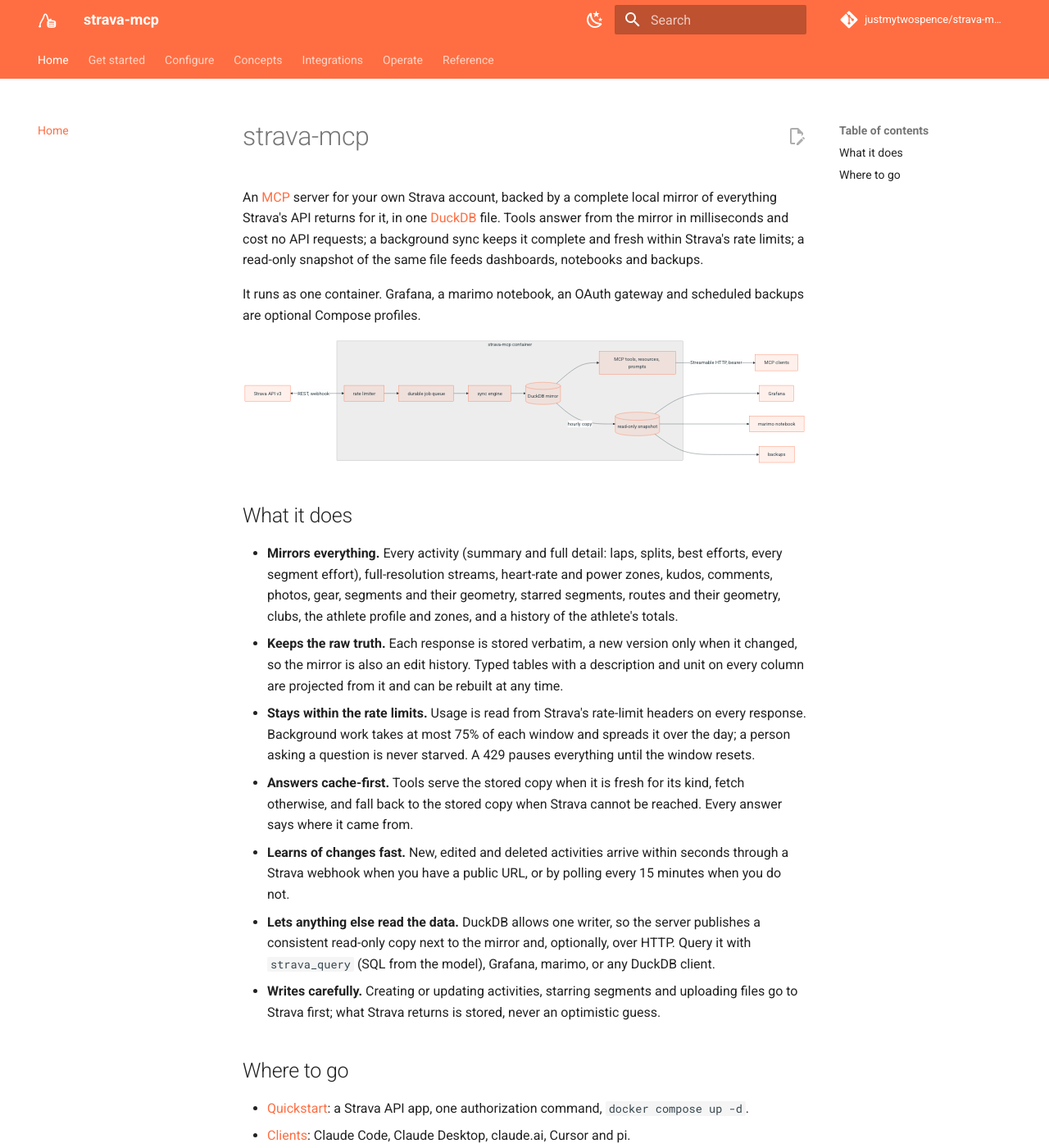
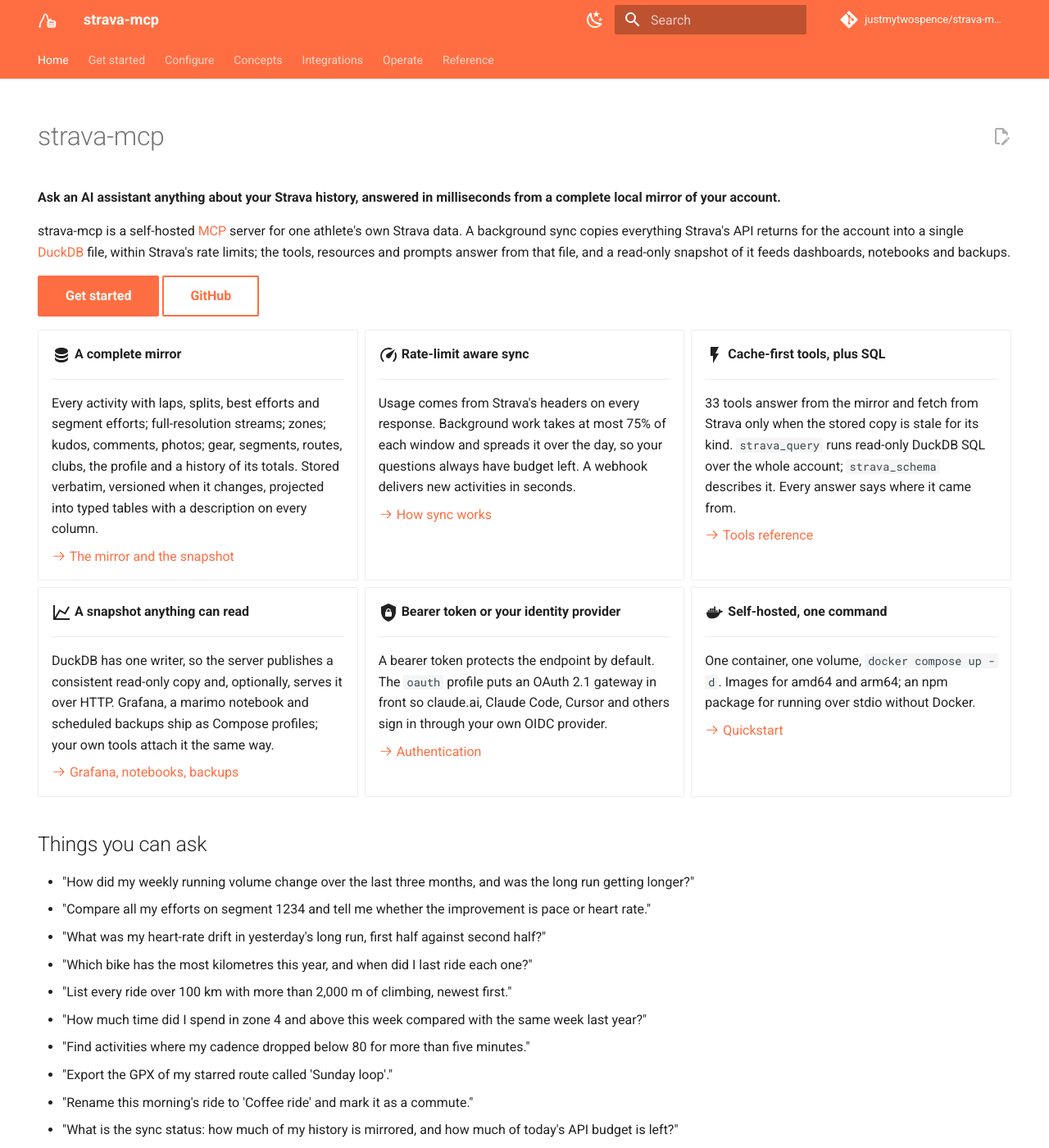
Before and after one commit to justmytwospence/strava-mcp, an MkDocs documentation site: the page built from docs/index.md, in a window 1280 px wide and 1400 px high. Shown: the whole window at 82% size. Built offline with MkDocs 1.6.1 and Material for MkDocs 9.7.7, drawn with Linux system fonts in a browser that asks for light colours; comment, search, counter and statistics services are not loaded; some of the changed text lies outside the part shown.

Commit message:
docs: rewrite the home page and README as a product introduction
A one-sentence pitch, feature cards, example questions, why a mirror, a fair
comparison with live-API servers, requirements, the Strava terms notice with
links to the agreement, policy and brand guidelines, the garmin-mcp sibling,
and a placeholder for screenshots. The README gains npm and license badges, the
npx route without Docker, and the bearer-token shell variable caveat; the image
publishing notes move to CONTRIBUTING.

````diff
--- a/docs/index.md
+++ b/docs/index.md
@@ -1,45 +1,123 @@
+---
+title: strava-mcp
+hide:
+  - navigation
+  - toc
+---
+
 # strava-mcp
 
-An [MCP](https://modelcontextprotocol.io/) server for your own Strava account, backed by a complete local mirror of everything Strava's API returns for it, in one [DuckDB](https://duckdb.org/) file. Tools answer from the mirror in milliseconds and cost no API requests; a background sync keeps it complete and fresh within Strava's rate limits; a read-only snapshot of the same file feeds dashboards, notebooks and backups.
+**Ask an AI assistant anything about your Strava history, answered in milliseconds from a complete local mirror of your account.**
 
-It runs as one container. Grafana, a marimo notebook, an OAuth gateway and scheduled backups are optional Compose profiles.
+strava-mcp is a self-hosted [MCP](https://modelcontextprotocol.io/) server for one athlete's own Strava data. A background sync copies everything Strava's API returns for the account into a single [DuckDB](https://duckdb.org/) file, within Strava's rate limits; the tools, resources and prompts answer from that file, and a read-only snapshot of it feeds dashboards, notebooks and backups.
 
-```mermaid
-flowchart LR
-  strava[Strava API v3]
-  subgraph server [strava-mcp container]
-    direction TB
-    limiter[rate limiter] --> queue[durable job queue] --> engine[sync engine]
-    engine --> mirror[(DuckDB mirror)]
-    mirror --> tools[MCP tools, resources, prompts]
-    mirror -- hourly copy --> snapshot[(read-only snapshot)]
-  end
-  strava <-->|REST, webhook| limiter
-  tools -->|Streamable HTTP, bearer| client[MCP clients]
-  snapshot --> grafana[Grafana]
-  snapshot --> marimo[marimo notebook]
-  snapshot --> backup[backups]
-```
+[Get started](quickstart.md){ .md-button .md-button--primary }
+[GitHub](https://github.com/justmytwospence/strava-mcp){ .md-button }
 
-## What it does
+<!-- screenshots -->
 
-- **Mirrors everything.** Every activity (summary and full detail: laps, splits, best efforts, every segment effort), full-resolution streams, heart-rate and power zones, kudos, comments, photos, gear, segments and their geometry, starred segments, routes and their geometry, clubs, the athlete profile and zones, and a history of the athlete's totals.
-- **Keeps the raw truth.** Each response is stored verbatim, a new version only when it changed, so the mirror is also an edit history. Typed tables with a description and unit on every column are projected from it and can be rebuilt at any time.
-- **Stays within the rate limits.** Usage is read from Strava's rate-limit headers on every response. Background work takes at most 75% of each window and spreads it over the day; a person asking a question is never starved. A 429 pauses everything until the window resets.
-- **Answers cache-first.** Tools serve the stored copy when it is fresh for its kind, fetch otherwise, and fall back to the stored copy when Strava cannot be reached. Every answer says where it came from.
-- **Learns of changes fast.** New, edited and deleted activities arrive within seconds through a Strava webhook when you have a public URL, or by polling every 15 minutes when you do not.
-- **Lets anything else read the data.** DuckDB allows one writer, so the server publishes a consistent read-only copy next to the mirror and, optionally, over HTTP. Query it with `strava_query` (SQL from the model), Grafana, marimo, or any DuckDB client.
-- **Writes carefully.** Creating or updating activities, starring segments and uploading files go to Strava first; what Strava returns is stored, never an optimistic guess.
+<div class="grid cards" markdown>
 
-## Where to go
+-   :material-database:{ .lg .middle } **A complete mirror**
 
-- [Quickstart](quickstart.md): a Strava API app, one authorization command, `docker compose up -d`.
-- [Clients](clients.md): Claude Code, Claude Desktop, claude.ai, Cursor and pi.
-- [How sync works](sync.md): priorities, rate-limit shares, freshness rules, the webhook.
-- [The mirror and the snapshot](data/index.md) and the [schema reference](data/schema.md).
-- [Extras](extras.md): Grafana, notebooks, backups, or your own tools over the snapshot.
-- [Operations](operations.md): memory sizing, upgrades, troubleshooting.
-- [Tools reference](reference/tools.md): every tool, resource and prompt.
+    ---
 
-!!! note "Strava's terms"
-    Strava's API Agreement restricts caching beyond seven days and use with AI applications other than Strava's own. This server is built for a single athlete's own data; whether that use is acceptable under the agreement is yours to judge.
+    Every activity with laps, splits, best efforts and segment efforts; full-resolution streams; zones; kudos, comments, photos; gear, segments, routes, clubs, the profile and a history of its totals. Stored verbatim, versioned when it changes, projected into typed tables with a description on every column.
+
+    [:octicons-arrow-right-24: The mirror and the snapshot](data/index.md)
+
+-   :material-speedometer:{ .lg .middle } **Rate-limit aware sync**
+
+    ---
+
+    Usage comes from Strava's headers on every response. Background work takes at most 75% of each window and spreads it over the day, so your questions always have budget left. A webhook delivers new activities in seconds.
+
+    [:octicons-arrow-right-24: How sync works](sync.md)
+
+-   :material-flash:{ .lg .middle } **Cache-first tools, plus SQL**
+
+    ---
+
+    33 tools answer from the mirror and fetch from Strava only when the stored copy is stale for its kind. `strava_query` runs read-only DuckDB SQL over the whole account; `strava_schema` describes it. Every answer says where it came from.
+
+    [:octicons-arrow-right-24: Tools reference](reference/tools.md)
+
+-   :material-chart-line:{ .lg .middle } **A snapshot anything can read**
+
+    ---
+
+    DuckDB has one writer, so the server publishes a consistent read-only copy and, optionally, serves it over HTTP. Grafana, a marimo notebook and scheduled backups ship as Compose profiles; your own tools attach it the same way.
+
+    [:octicons-arrow-right-24: Grafana, notebooks, backups](extras.md)
+
+-   :material-shield-lock:{ .lg .middle } **Bearer token or your identity provider**
+
+    ---
+
+    A bearer token protects the endpoint by default. The `oauth` profile puts an OAuth 2.1 gateway in front so claude.ai, Claude Code, Cursor and others sign in through your own OIDC provider.
+
+    [:octicons-arrow-right-24: Authentication](authentication.md)
+
+-   :material-docker:{ .lg .middle } **Self-hosted, one command**
+
+    ---
+
+    One container, one volume, `docker compose up -d`. Images for amd64 and arm64; an npm package for running over stdio without Docker.
+
+    [:octicons-arrow-right-24: Quickstart](quickstart.md)
+
+</div>
+
+## Things you can ask
+
+- "How did my weekly running volume change over the last three months, and was the long run getting longer?"
+- "Compare all my efforts on segment 1234 and tell me whether the improvement is pace or heart rate."
+- "What was my heart-rate drift in yesterday's long run, first half against second half?"
+- "Which bike has the most kilometres this year, and when did I last ride each one?"
+- "List every ride over 100 km with more than 2,000 m of climbing, newest first."
+- "How much time did I spend in zone 4 and above this week compared with the same week last year?"
+- "Find activities where my cadence dropped below 80 for more than five minutes."
+- "Export the GPX of my starred route called 'Sunday loop'."
+- "Rename this morning's ride to 'Coffee ride' and mark it as a commute."
+- "What is the sync status: how much of my history is mirrored, and how much of today's API budget is left?"
+
+The answers to the first seven are single SQL queries over the typed tables rather than dozens of API calls; the [prompts](reference/tools.md#prompts) package the common analyses.
+
+## Why a mirror
+
+A stateless MCP server calls Strava for every question. That is slow, it burns through the default limits (100 reads per 15 minutes, 1,000 a day) in one long conversation, and it cannot answer anything that spans years without hundreds of requests. A mirror turns that around: the data is fetched once, in the background, and every question after that is a local query. It also means the raw payloads are kept as received, so a field Strava adds later is already on disk, and an edit on Strava is a new version rather than a lost one.
+
+## Compared with live-API servers
+
+Several MCP servers for Strava call the API on every tool call, for example [r-huijts/strava-mcp](https://github.com/r-huijts/strava-mcp). They are a good fit for a quick look at recent activities from a laptop. The trade-offs are roughly:
+
+| | strava-mcp (this project) | Live-API servers |
+|---|---|---|
+| Where it runs | An always-on host (Docker Compose), or locally over stdio | Locally, spawned by the client |
+| Setup | A Strava API application, one authorization command, one container | A Strava API application and a config entry |
+| Answer time | Milliseconds from the mirror | One or more API round trips per call |
+| API budget | Background sync paced within the limits; questions cost nothing once mirrored | Every question spends requests; long conversations can hit 429 |
+| Questions spanning years | One SQL query | Many paged calls, often impractical |
+| Full-resolution streams | Mirrored for every activity | Fetched per activity on request |
+| Edit history and deleted activities | Kept as versions and `deleted_at` | Not available |
+| Dashboards and notebooks | A DuckDB snapshot, Grafana and marimo profiles | Not in scope |
+| Disk and memory | Hundreds of MB per thousand activities, about 1 GB RAM | Negligible |
+| Freshness | Webhook or polling; some kinds of data are deliberately cached for hours or days | Always live |
+
+## Requirements
+
+!!! info "What you need"
+
+    - A host that stays on: the sync runs for days on a large account and the webhook needs a reachable server. A small VPS, a home server or a NAS with Docker is enough.
+    - Docker with Compose v2.24 or later, for the Compose file as shipped. Images are built for `linux/amd64` and `linux/arm64`.
+    - A [Strava API application](https://www.strava.com/settings/api) of your own (free; Strava may require a subscription for API access, see the FAQ).
+    - About 1 GB of RAM for the container (DuckDB's limit is 384 MB by default) and, roughly, 250 MB of disk per 1,000 activities with streams, twice that with the snapshot.
+    - Without Docker: Node 22 or later and the npm package, for a single-user stdio setup.
+
+!!! warning "Strava's API terms"
+
+    Strava's [API Agreement](https://www.strava.com/legal/api) and [API Policy](https://www.strava.com/legal/api_policy) restrict what an application may do with Strava data: among other things they limit caching to seven days, prohibit storing it in persistent databases and indexes, and reserve agent-mediated interfaces such as MCP servers to Strava's own. strava-mcp mirrors a single athlete's own data onto that athlete's own hardware, which is exactly what those clauses are about. Read the terms, the [brand guidelines](https://developers.strava.com/guidelines/) and the [FAQ](faq.md#is-this-allowed-under-stravas-terms), and decide for yourself before using it. This project is not affiliated with or endorsed by Strava.
+
+## Works well with garmin-mcp
+
+[garmin-mcp](https://justmytwospence.github.io/garmin-mcp/) is the sibling project for Garmin Connect: the same idea (a complete DuckDB mirror, cache-first tools, a snapshot) over the data Garmin holds and Strava does not: sleep, HRV, Body Battery, training status, the original FIT files. Its optional [Strava sync](https://justmytwospence.github.io/garmin-mcp/strava-sync/) reads this server's [export endpoint](reference/export.md) to rename Garmin activities after their Strava names and to remove the courses Strava created for routes you have unstarred, without spending any Strava API quota. See [garmin-mcp and the export](integrations/garmin-mcp.md).
````
Also changed, not shown: README.md (+53 -23 lines).
